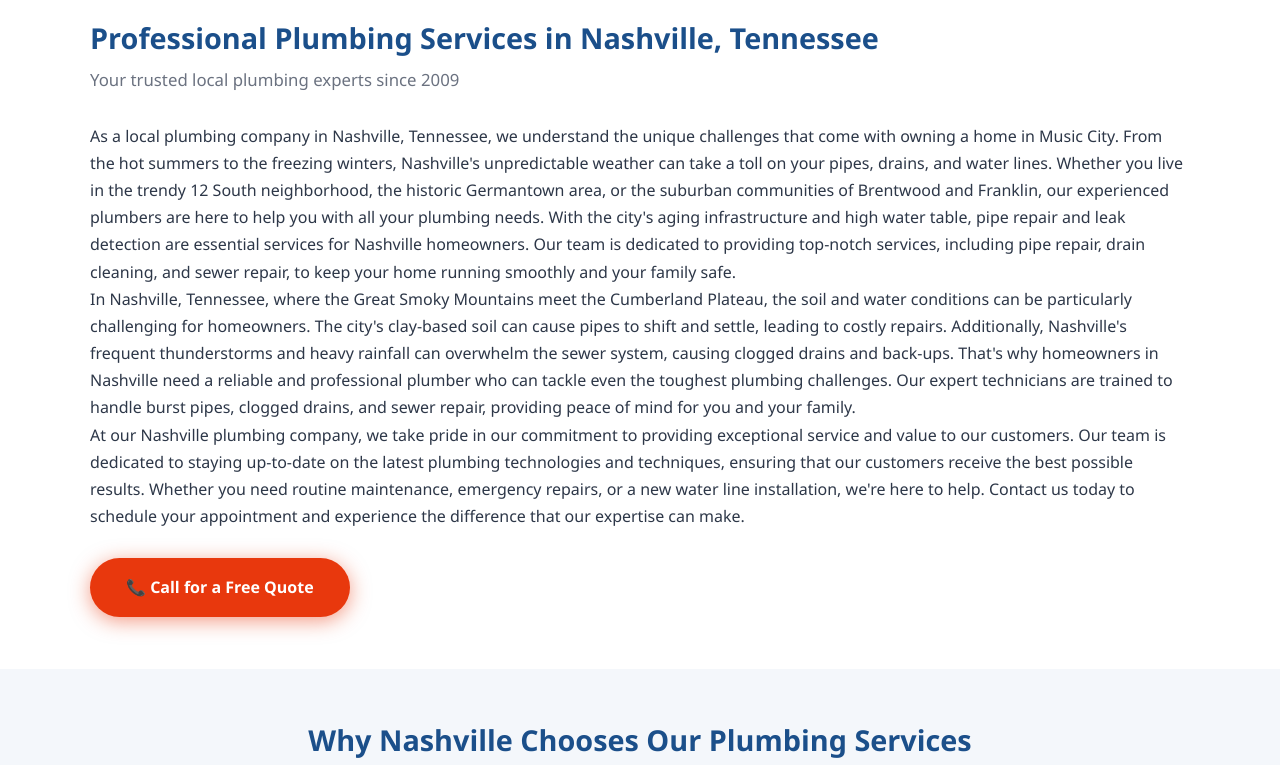
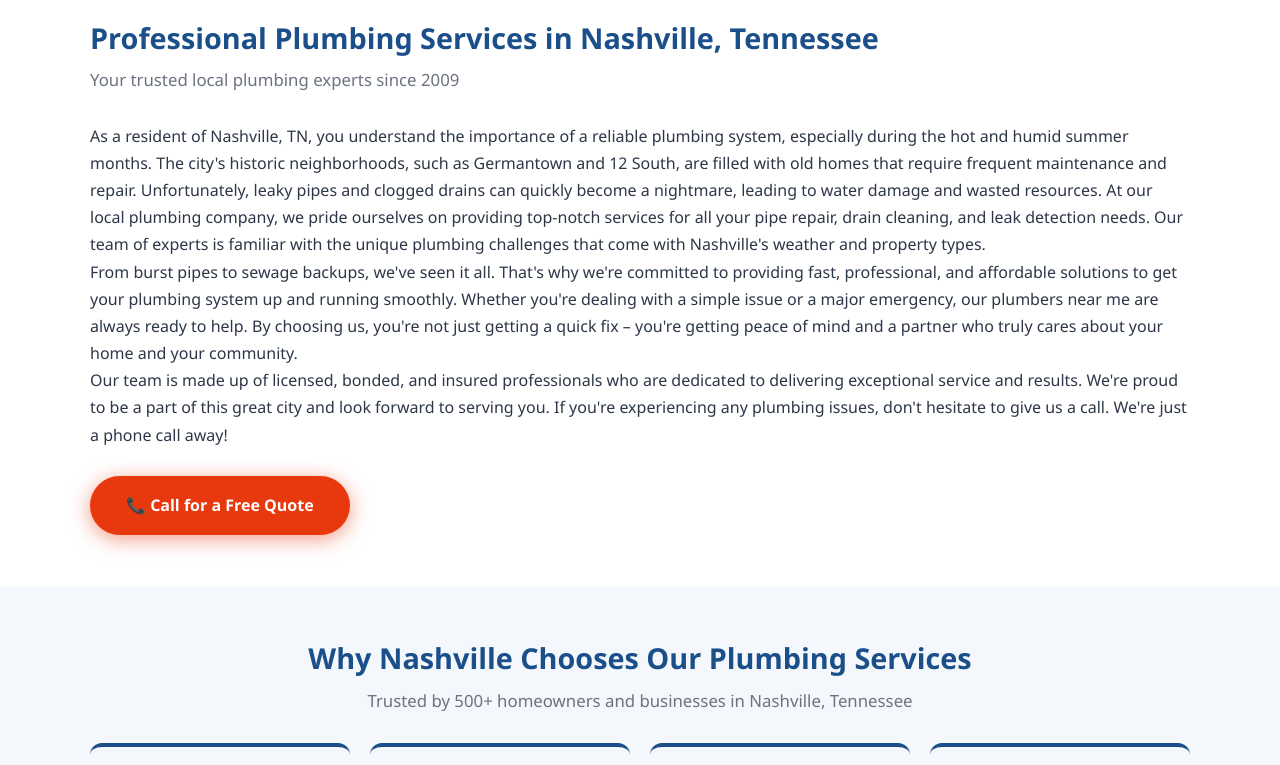
Before and after one commit to leadsmartaffiliate/plumbing-repair-nashville-tn, a plain HTML site: page index.html in a window 1280 px wide. Shown: the part 580-1345 px from the top of the page. Drawn offline with Linux system fonts and the light colour scheme.

Commit message:
Update index.html

```diff
--- a/index.html
+++ b/index.html
@@ -190,9 +190,9 @@ footer{background:var(--dark);color:#c9d1e0;padding:40px 20px 20px}
   <div class="section-inner">
     <h2 id="intro-heading">Professional Plumbing Services in Nashville, Tennessee</h2>
     <p class="section-sub">Your trusted local plumbing experts since 2009</p>
-    <p>As a local plumbing company in Nashville, Tennessee, we understand the unique challenges that come with owning a home in Music City. From the hot summers to the freezing winters, Nashville's unpredictable weather can take a toll on your pipes, drains, and water lines. Whether you live in the trendy 12 South neighborhood, the historic Germantown area, or the suburban communities of Brentwood and Franklin, our experienced plumbers are here to help you with all your plumbing needs. With the city's aging infrastructure and high water table, pipe repair and leak detection are essential services for Nashville homeowners. Our team is dedicated to providing top-notch services, including pipe repair, drain cleaning, and sewer repair, to keep your home running smoothly and your family safe.</p>
-<p>In Nashville, Tennessee, where the Great Smoky Mountains meet the Cumberland Plateau, the soil and water conditions can be particularly challenging for homeowners. The city's clay-based soil can cause pipes to shift and settle, leading to costly repairs. Additionally, Nashville's frequent thunderstorms and heavy rainfall can overwhelm the sewer system, causing clogged drains and back-ups. That's why homeowners in Nashville need a reliable and professional plumber who can tackle even the toughest plumbing challenges. Our expert technicians are trained to handle burst pipes, clogged drains, and sewer repair, providing peace of mind for you and your family.</p>
-<p>At our Nashville plumbing company, we take pride in our commitment to providing exceptional service and value to our customers. Our team is dedicated to staying up-to-date on the latest plumbing technologies and techniques, ensuring that our customers receive the best possible results. Whether you need routine maintenance, emergency repairs, or a new water line installation, we're here to help. Contact us today to schedule your appointment and experience the difference that our expertise can make.</p>
+    <p>As a resident of Nashville, TN, you understand the importance of a reliable plumbing system, especially during the hot and humid summer months. The city's historic neighborhoods, such as Germantown and 12 South, are filled with old homes that require frequent maintenance and repair. Unfortunately, leaky pipes and clogged drains can quickly become a nightmare, leading to water damage and wasted resources. At our local plumbing company, we pride ourselves on providing top-notch services for all your pipe repair, drain cleaning, and leak detection needs. Our team of experts is familiar with the unique plumbing challenges that come with Nashville's weather and property types.</p>
+<p>From burst pipes to sewage backups, we've seen it all. That's why we're committed to providing fast, professional, and affordable solutions to get your plumbing system up and running smoothly. Whether you're dealing with a simple issue or a major emergency, our plumbers near me are always ready to help. By choosing us, you're not just getting a quick fix – you're getting peace of mind and a partner who truly cares about your home and your community.</p>
+<p>Our team is made up of licensed, bonded, and insured professionals who are dedicated to delivering exceptional service and results. We're proud to be a part of this great city and look forward to serving you. If you're experiencing any plumbing issues, don't hesitate to give us a call. We're just a phone call away!</p>
     <br>
     <a href="tel:PHONE_NUMBER" class="btn-call" style="font-size:1em"
        aria-label="Call for free Plumbing quote in Nashville">📞 Call for a Free Quote</a>
@@ -361,8 +361,8 @@ footer{background:var(--dark);color:#c9d1e0;padding:40px 20px 20px}
   <div class="section-inner">
     <h2 id="areas-heading">Plumbing Service Areas in Nashville, Tennessee</h2>
     <p class="section-sub">We cover all neighborhoods and surrounding communities</p>
-    <p>Nashville, Tennessee, is a city with a rich history and a thriving community, but it also presents unique plumbing challenges. The city's many old buildings and historic homes often require specialized care and attention to their aging pipes and systems. Our experienced plumbers have extensive knowledge of Nashville's plumbing infrastructure and can expertly navigate the complexities of its pipes, drains, and water lines. Whether you're dealing with a clogged drain, a burst pipe, or a leaky water line, our team is equipped to handle the job.</p>
-<p>In addition to the city's aging infrastructure, Nashville's climate also plays a significant role in plumbing maintenance. The hot summers can cause pipes to expand and contract, leading to leaks and other issues. Meanwhile, the freezing winters can cause pipes to freeze and burst, resulting in costly repairs. Our plumbers are trained to handle these challenges, using the latest technologies and techniques to ensure that your plumbing system is reliable and efficient all year round.</p>
+    <p>Nashville's unique combination of music festivals, sporting events, and tourism creates unique plumbing challenges. For example, the city's wastewater treatment plants are often overwhelmed during peak events, leading to potential sewer backups and clogs. Additionally, the city's many parks and green spaces require specialized plumbing systems to handle the demands of irrigation and water features. At our plumbing company, we're well-equipped to handle these challenges and provide customized solutions for your home or business.</p>
+<p>From leaky pipes under the sidewalks of the Gulch to clogged drains at the Nashville International Airport, we're the go-to plumbers for all your emergency and maintenance needs. Don't let a burst pipe or sewage backup ruin your day – call us for prompt, professional service that gets the job done right.</p>
     <div class="area-grid" role="list" aria-label="Nashville service areas">
       <a class="area-tag" role="listitem" href="/plumbing-repair-downtown/" aria-label="Plumbing in Downtown, TN">Downtown</a>
       <a class="area-tag" role="listitem" href="/plumbing-repair-midtown/" aria-label="Plumbing in Midtown, TN">Midtown</a>
```
